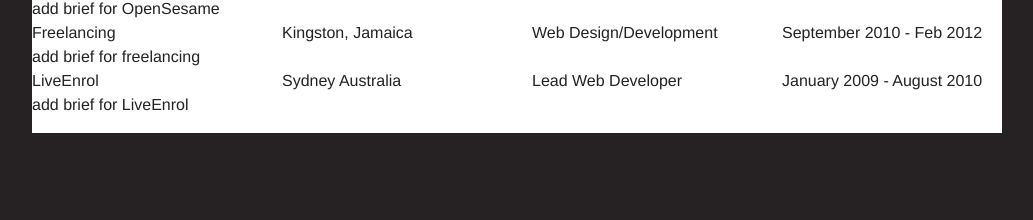
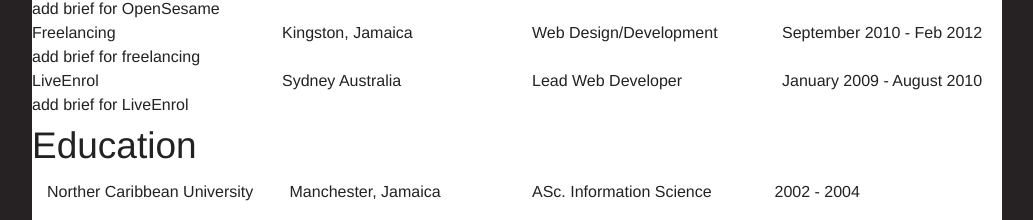
Before and after one commit to fabes/resume, a plain HTML site: page index.html in a window 1280 px wide. Shown: the part 589-809 px from the top of the page, without its empty margins (123-1156 px from the left). Drawn offline with Linux system fonts and the light colour scheme.

Commit message:
Adding eductional controller and view

```diff
--- a/assets/js/resume.js
+++ b/assets/js/resume.js
@@ -59,3 +59,17 @@ resumeApp.controller('expCtrl', function($scope) {
     ];
 
 });
+
+//Declare an objective controller with JSON objects
+resumeApp.controller('eduCtrl', function($scope) {
+    $scope.eduTemplate = 'views/education.html'
+    $scope.header = 'Education'
+    $scope.edus = [
+        {
+            institution: 'Norther Caribbean University',
+            location: 'Manchester, Jamaica',
+            achievement: 'ASc. Information Science',
+            duration: '2002 - 2004'
+        }
+    ];
+});
--- a/index.html
+++ b/index.html
@@ -79,6 +79,20 @@
                     </div>
                 </div>
             </div>
+            <div class="m-app--content-block">
+                <div class="m-edu" ng-controller="eduCtrl">
+                    <div class="m-edu--header">
+                        <div class="row">
+                            <div class="small-12 columns">
+                                <h2>{{header}}</h2>
+                            </div>
+                        </div>
+                    </div>
+                    <div ng-repeat="edu in edus">
+                        <div ng-include="eduTemplate"></div>
+                    </div>
+                </div>
+            </div>
         </div>
     </div>
 </div>
--- /dev/null
+++ b/views/education.html
@@ -0,0 +1,16 @@
+<div class="row">
+    <div class="small-12 columns">
+        <div class="small-12 medium-3 columns">
+            {{edu.institution}}
+        </div>
+        <div class="small-12 medium-3 columns">
+            {{edu.location}}
+        </div>
+        <div class="small-12 medium-3 columns">
+            {{edu.achievement}}
+        </div>
+        <div class="small-12 medium-3 columns">
+            {{edu.duration}}
+        </div>
+    </div>
+</div>
```
